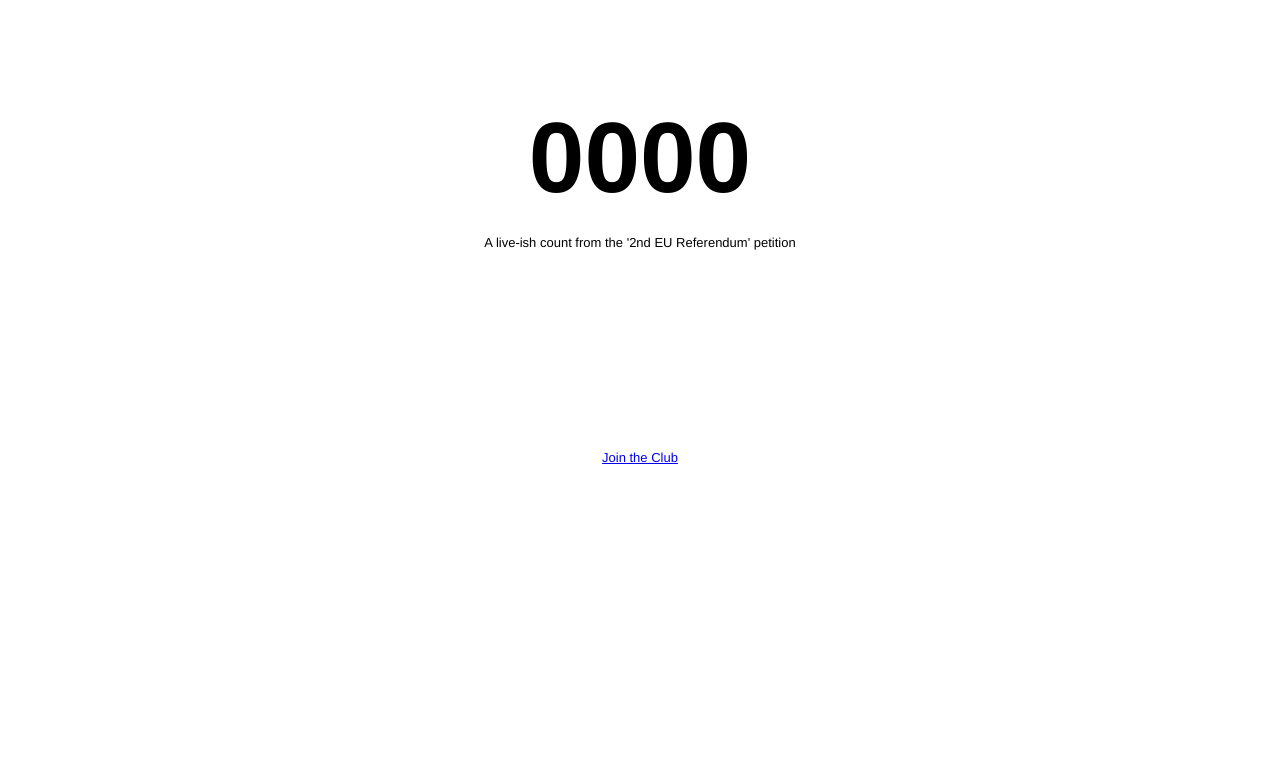
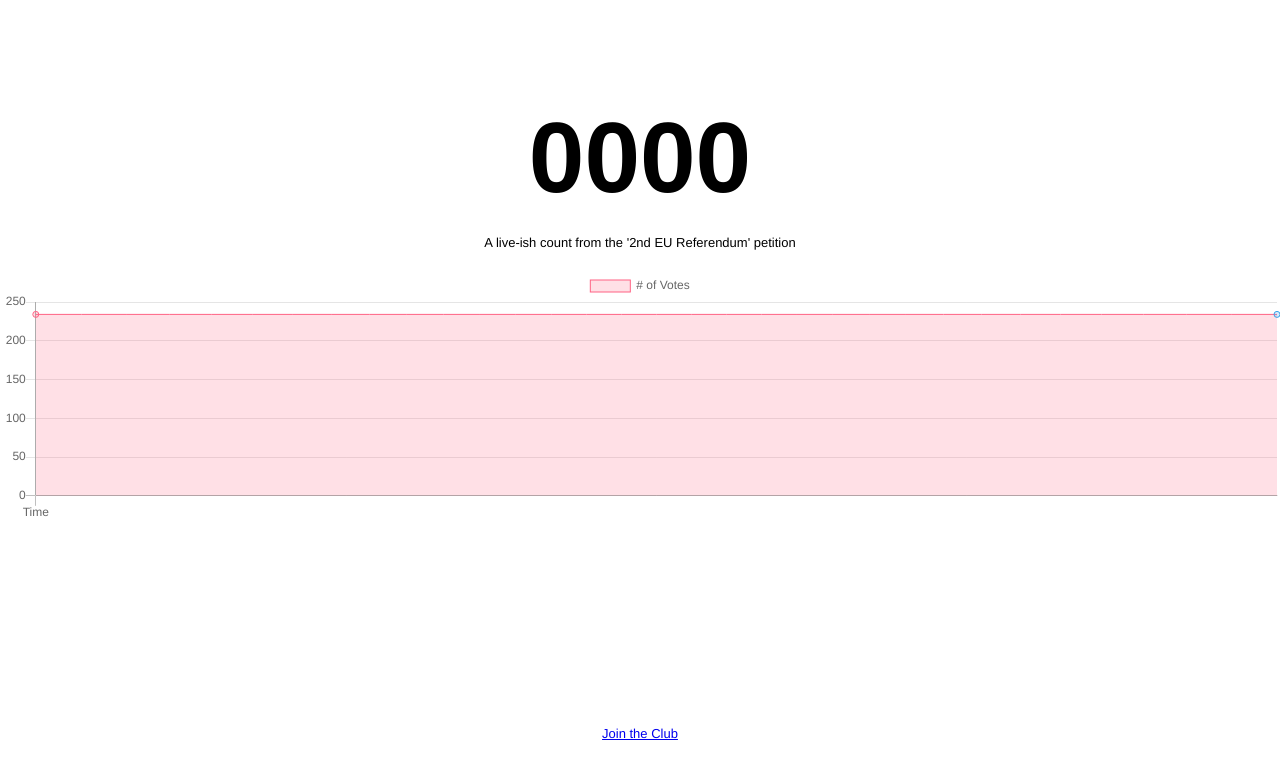
Before and after one commit to SamStenton/GovPetition-Live, a website: page index.html in a window 1280 px wide. Drawn offline with nearby package versions, Linux system fonts and the light colour scheme; no server answers.

Commit message:
Made a graph

```diff
--- a/index.html
+++ b/index.html
@@ -6,7 +6,7 @@
       * { margin: 0; padding: 0; box-sizing: border-box; text-align: center;}
       body { font: 13px Helvetica, Arial; }
     </style>
-
+    <script type="text/javascript" src="https://cdnjs.cloudflare.com/ajax/libs/Chart.js/2.1.6/Chart.bundle.min.js"></script>
     <script type="text/javascript" src="https://cdnjs.cloudflare.com/ajax/libs/socket.io/1.4.8/socket.io.min.js"></script>
     <script src="http://code.jquery.com/jquery-1.11.1.js"></script>
     <script>
@@ -14,6 +14,17 @@
       socket.on('votes', function(msg){
           var number = msg.toLocaleString();
           $('#votes h1').text(number);
+
+      });
+
+      socket.on('array', function(votes, time){
+        console.log(votes);
+
+        myChart.data.datasets[0].data = [];
+        myChart.data.datasets[0].data = votes;
+        myChart.data.labels = time;
+        myChart.update();
+
 
       });
     </script>
@@ -28,7 +39,46 @@
     </div>
 
     <div style="margin-top: 20px; margin-bottom: 200px;" id="votesPer">
-
+    <canvas id="myChart" width="100" height="20"></canvas>
+    <script>
+    var ctx = document.getElementById("myChart");
+    var myChart = new Chart(ctx, {
+        type: 'line',
+        data: {
+            labels: ["Time"],
+            datasets: [{
+                label: '# of Votes',
+                data: [234,234],
+                backgroundColor: [
+                    'rgba(255, 99, 132, 0.2)',
+                    'rgba(54, 162, 235, 0.2)',
+                    'rgba(255, 206, 86, 0.2)',
+                    'rgba(75, 192, 192, 0.2)',
+                    'rgba(153, 102, 255, 0.2)',
+                    'rgba(255, 159, 64, 0.2)'
+                ],
+                borderColor: [
+                    'rgba(255,99,132,1)',
+                    'rgba(54, 162, 235, 1)',
+                    'rgba(255, 206, 86, 1)',
+                    'rgba(75, 192, 192, 1)',
+                    'rgba(153, 102, 255, 1)',
+                    'rgba(255, 159, 64, 1)'
+                ],
+                borderWidth: 1
+            }]
+        },
+        options: {
+            scales: {
+                yAxes: [{
+                    ticks: {
+                        beginAtZero:true
+                    }
+                }]
+            }
+        }
+    });
+    </script>
     </div>
 
 
```
Also changed, not shown: index.js (+19 -2 lines).
